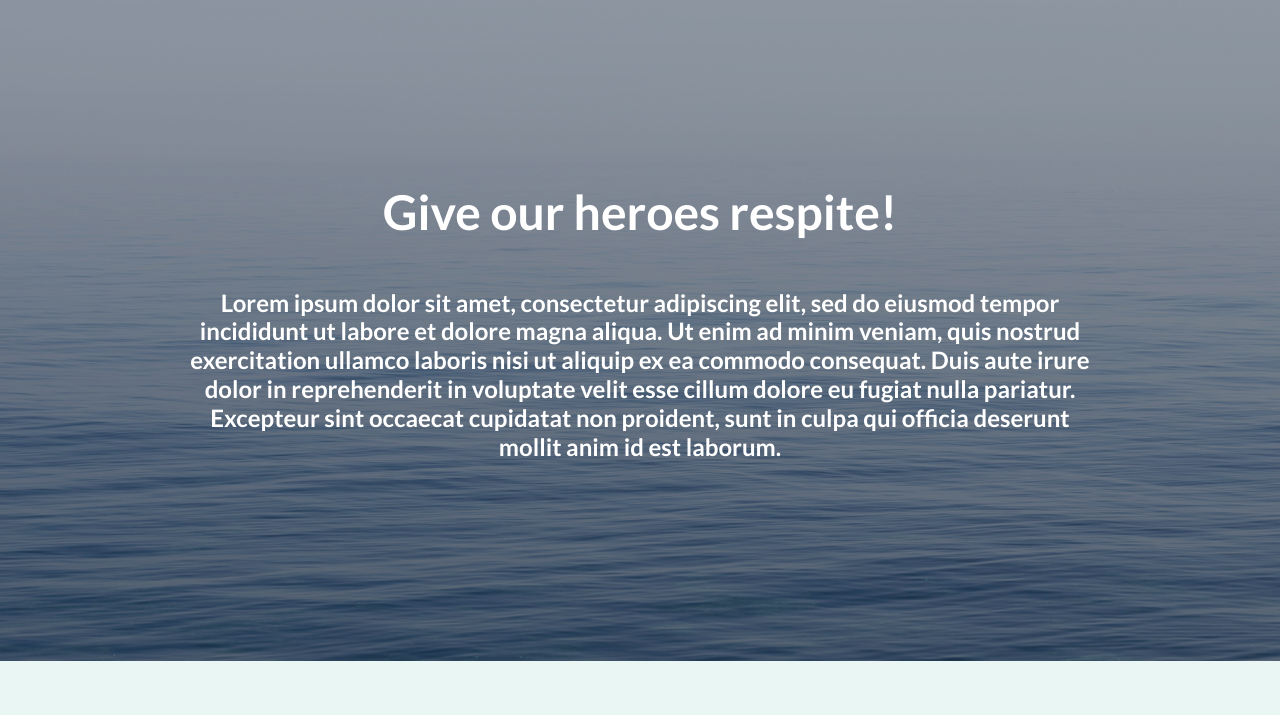
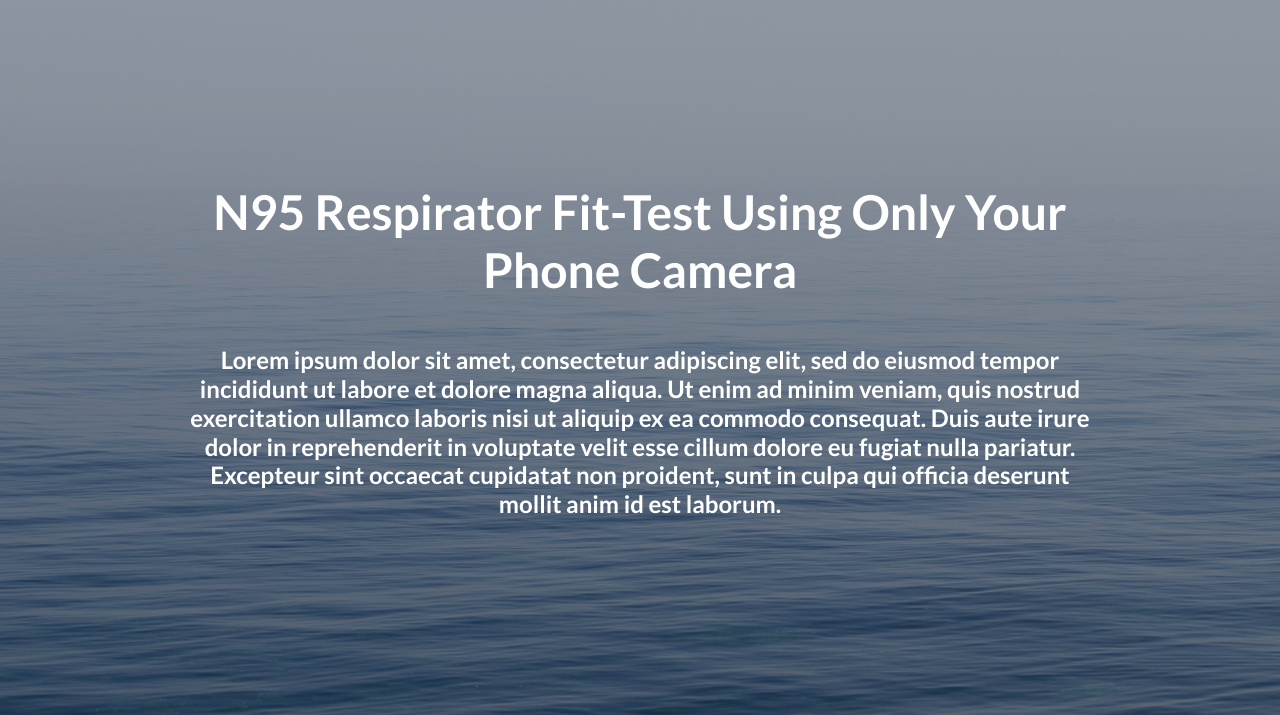
Before and after one commit to peter-novak-m/respite, a website: page index.html in a window 1280 px wide. Shown: the part 85-800 px from the top of the page. Drawn offline with Linux system fonts and the light colour scheme.

Commit message:
Updating h1 text

```diff
--- a/index.html
+++ b/index.html
@@ -45,17 +45,17 @@
         </button> -->
       </div>
     </nav>
-
     <!-- Masthead -->
     <header class="masthead text-white text-center">
       <div class="overlay"></div>
       <div class="container">
         <div class="row">
-          <div class="col-xl-12 mx-auto">
-            <h1 class="mb-5">Give our heroes respite!</h1>
-          </div>
+          <div class="col-xl-12 mx-auto"></div>
           <div class="col-xl-1 mx-auto"></div>
           <div class="col-xl-10 mx-auto">
+            <h1 class="mb-5">
+              N95 Respirator Fit-Test Using Only Your Phone Camera
+            </h1>
             <h4>
               Lorem ipsum dolor sit amet, consectetur adipiscing elit, sed do
               eiusmod tempor incididunt ut labore et dolore magna aliqua. Ut
@@ -74,10 +74,6 @@
     <!-- Icons Grid -->
     <section class="features-icons bg-green text-center">
       <div class="container">
-        <h1 class="mb-5">
-          N95 Respirator Fit-Test Using Only Your Phone Camera
-        </h1>
-        <div class="col-xs-12" style="height: 30px"></div>
         <h3 class="mb-5">How our Fit-Testing Works:</h3>
         <div class="col-xs-12" style="height: 10px"></div>
         <div class="row">
```
